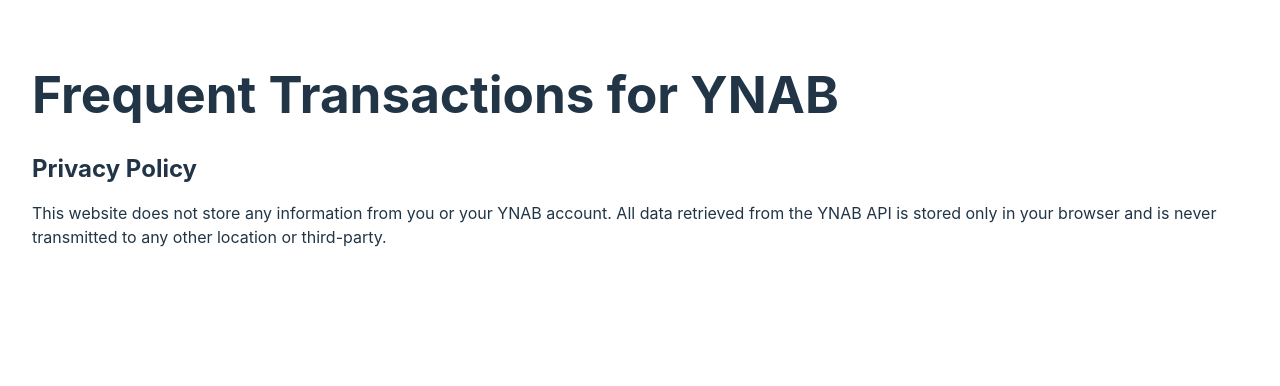
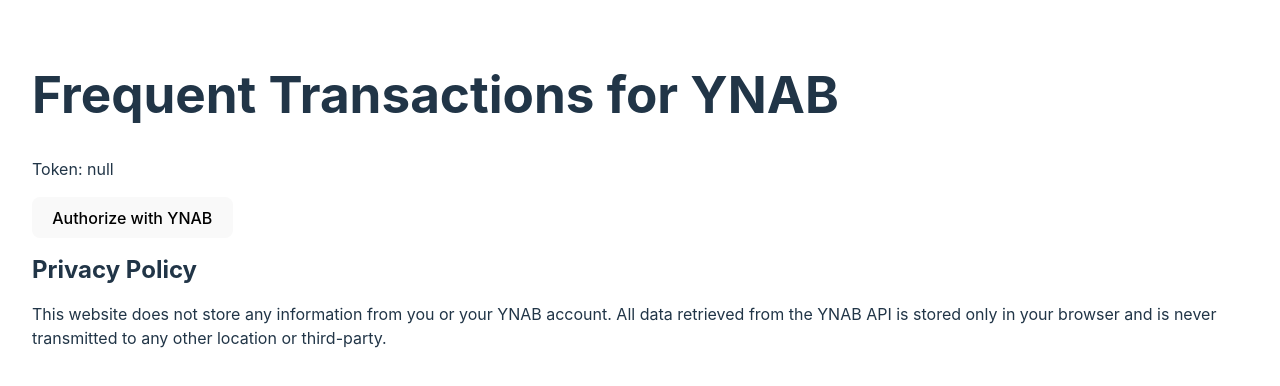
Before and after one commit to tg2648/frequent-transactions, a Svelte app: page / in a window 1280 px wide. Shown: the top 386 px of the page. Built offline with nearby package versions, Linux system fonts and the light colour scheme.

Commit message:
Add YNAB auth

```diff
--- a/src/App.svelte
+++ b/src/App.svelte
@@ -1,13 +1,62 @@
 <script>
+  import { onMount } from "svelte";
+  import * as ynab from "ynab";
+
+  // Import our config for YNAB
+  import config from "./ynab_config.json";
+
+  let token;
+  let ynabApi;
+
+  onMount(() => {
+    token = findYNABToken();
+    if (token) {
+      ynabApi = new ynab.api(token);
+    }
+  });
+
+  function authorizeWithYNAB() {
+    const uri = `https://app.youneedabudget.com/oauth/authorize?client_id=${config.clientId}&redirect_uri=${config.redirectUri}&response_type=token`;
+    location.replace(uri);
+  }
+
+  function findYNABToken() {
+    let token = null;
+    const search = window.location.hash
+      .substring(1)
+      .replace(/&/g, '","')
+      .replace(/=/g, '":"');
+
+    if (search && search !== "") {
+      // Try to get access_token from the hash returned by OAuth
+      const params = JSON.parse('{"' + search + '"}', function (key, value) {
+        return key === "" ? value : decodeURIComponent(value);
+      });
+
+      token = params.access_token;
+      sessionStorage.setItem("ynab_access_token", token);
+      window.location.hash = "";
+    } else {
+      // Otherwise try sessionStorage
+      token = sessionStorage.getItem("ynab_access_token");
+    }
+
+    return token;
+  }
 </script>
 
 <main>
   <h1>Frequent Transactions for YNAB</h1>
 
-  <h2>Privacy Policy</h2>
+  <p>Token: {token}</p>
+  <button on:click|preventDefault={authorizeWithYNAB}
+    >Authorize with YNAB</button
+  >
+
+  <h2 id="privacy">Privacy Policy</h2>
   <p>
     This website does not store any information from you or your YNAB account.
-    All data retrieved from the YNAB API is stored only in your browser and is never
-    transmitted to any other location or third-party.
+    All data retrieved from the YNAB API is stored only in your browser and is
+    never transmitted to any other location or third-party.
   </p>
 </main>
--- /dev/null
+++ b/src/ynab_config.json
@@ -0,0 +1,5 @@
+{
+    "clientId": "Jj41xZ86nMbjs9d9GEr4816FpZhcnCfPk-W5kRybyjA",
+    "redirectUri2": "http://localhost:5173",
+    "redirectUri": "https://tg2648.github.io/frequent-transactions/"
+}
```
